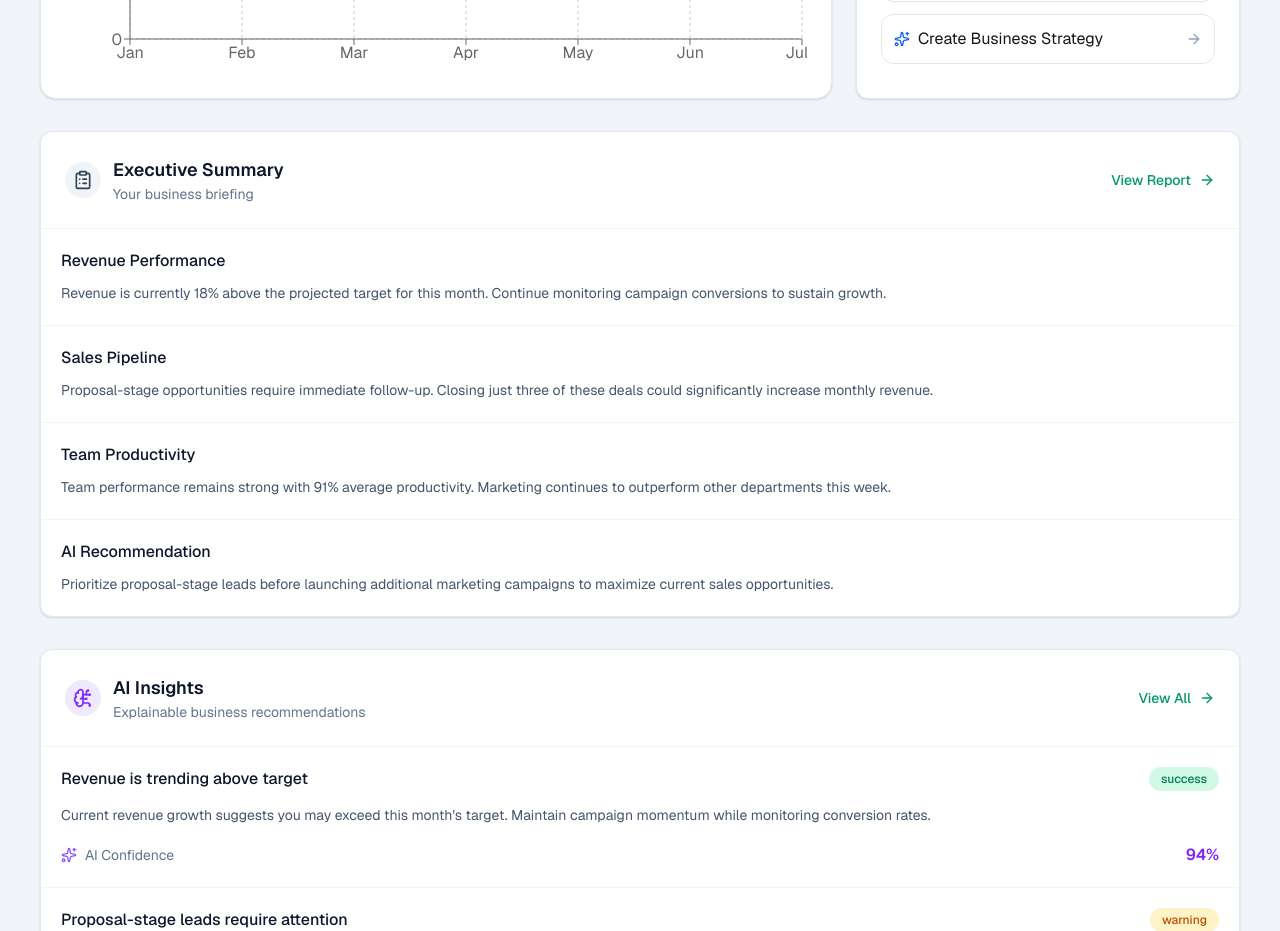
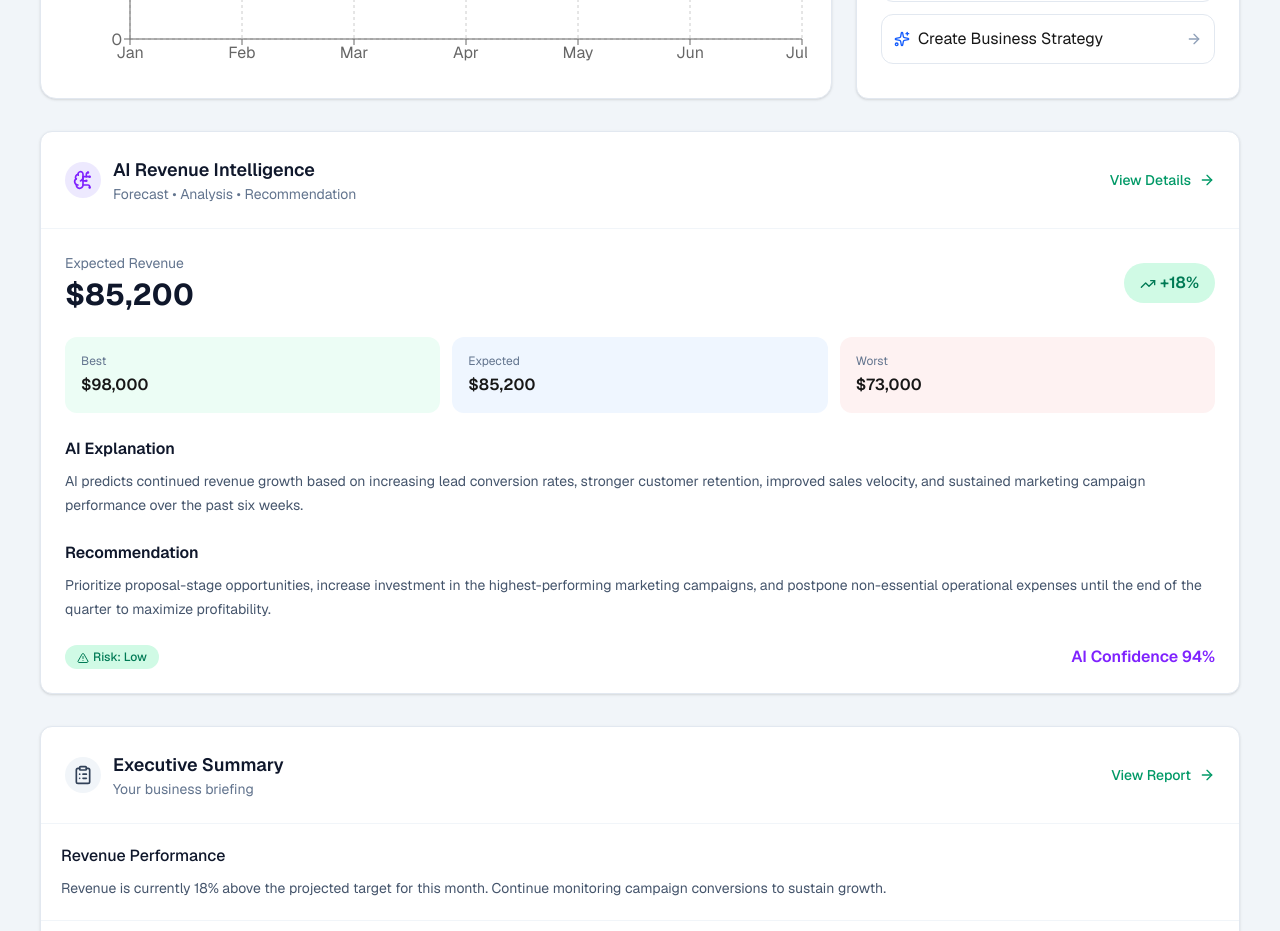
Before and after one commit to GrowthPilot247/GrowthPilot, a Next.js app: page /dashboard in a window 1280 px wide. Shown: the part 1020-1951 px from the top of the page. Built offline with nearby package versions, Linux system fonts and the light colour scheme.

Commit message:
Add AI Revenue Intelligence to executive dashboard

```diff
--- a/app/dashboard/page.tsx
+++ b/app/dashboard/page.tsx
@@ -5,6 +5,7 @@ import { RevenueChart } from "@/app/features/dashboard/components/RevenueChart";
 import { AIAssistant } from "@/app/features/dashboard/components/AIAssistant";
 import { AIInsightsWidget } from "@/app/features/dashboard/components/AIInsightsWidget";
 import { ExecutiveSummaryWidget } from "@/app/features/dashboard/components/ExecutiveSummaryWidget";
+import { RevenueIntelligenceWidget } from "@/app/features/dashboard/components/RevenueIntelligenceWidget";
 import { QuickActions } from "@/app/features/dashboard/components/QuickActions";
 import { NotificationCenter } from "@/app/features/dashboard/components/NotificationCenter";
 import { CalendarWidget } from "@/app/features/dashboard/components/CalendarWidget";
@@ -33,6 +34,7 @@ import { teamMembers } from "@/app/features/dashboard/constants/mockPeople";
 import { goals } from "@/app/features/dashboard/constants/mockStrategy";
 import { aiInsights } from "@/app/features/dashboard/constants/mockAI";
 import { executiveSummary } from "@/app/features/dashboard/constants/mockExecutiveSummary";
+import { revenueIntelligence } from "@/app/features/dashboard/constants/mockRevenueIntelligence";
 
 export default function DashboardPage() {
   return (
@@ -63,7 +65,7 @@ export default function DashboardPage() {
         ))}
       </section>
 
-      {/* Revenue + AI Assistant */}
+      {/* Revenue Analytics + AI Assistant */}
       <section className="mt-8 grid gap-6 lg:grid-cols-3">
         <div className="lg:col-span-2">
           <RevenueChart
@@ -72,6 +74,13 @@ export default function DashboardPage() {
         </div>
 
         <AIAssistant />
+      </section>
+
+      {/* AI Revenue Intelligence */}
+      <section className="mt-8">
+        <RevenueIntelligenceWidget
+          intelligence={revenueIntelligence}
+        />
       </section>
 
       {/* Executive Summary */}
--- /dev/null
+++ b/app/features/dashboard/components/RevenueForecastWidget.tsx
@@ -0,0 +1,92 @@
+"use client";
+
+import { ArrowRight, TrendingUp } from "lucide-react";
+
+export interface RevenueForecast {
+  id: string;
+  period: string;
+  projectedRevenue: string;
+  growth: string;
+  confidence: number;
+}
+
+interface RevenueForecastWidgetProps {
+  forecasts: RevenueForecast[];
+}
+
+export function RevenueForecastWidget({
+  forecasts,
+}: RevenueForecastWidgetProps) {
+  return (
+    <section className="rounded-xl border border-slate-200 bg-white shadow-sm">
+      {/* Header */}
+      <header className="flex items-center justify-between border-b border-slate-100 p-6">
+        <div className="flex items-center gap-3">
+          <div className="rounded-full bg-emerald-100 p-2">
+            <TrendingUp className="h-5 w-5 text-emerald-600" />
+          </div>
+
+          <div>
+            <h2 className="text-lg font-semibold text-slate-900">
+              Revenue Forecast
+            </h2>
+
+            <p className="text-sm text-slate-500">
+              AI-powered revenue projections
+            </p>
+          </div>
+        </div>
+
+        <button
+          type="button"
+          className="inline-flex items-center gap-2 text-sm font-medium text-emerald-600 transition-colors hover:text-emerald-700"
+        >
+          View Forecast
+
+          <ArrowRight className="h-4 w-4" />
+        </button>
+      </header>
+
+      {forecasts.length === 0 ? (
+        <div className="p-10 text-center">
+          <p className="text-sm text-slate-500">
+            No forecast data available.
+          </p>
+        </div>
+      ) : (
+        <div className="divide-y divide-slate-100">
+          {forecasts.map((forecast) => (
+            <article
+              key={forecast.id}
+              className="p-5 transition-colors hover:bg-slate-50"
+            >
+              <div className="flex items-center justify-between">
+                <h3 className="font-medium text-slate-900">
+                  {forecast.period}
+                </h3>
+
+                <span className="rounded-full bg-emerald-100 px-3 py-1 text-xs font-medium text-emerald-700">
+                  {forecast.growth}
+                </span>
+              </div>
+
+              <div className="mt-3 text-2xl font-bold text-slate-900">
+                {forecast.projectedRevenue}
+              </div>
+
+              <div className="mt-3 flex items-center justify-between text-sm">
+                <span className="text-slate-500">
+                  AI Confidence
+                </span>
+
+                <span className="font-semibold text-emerald-600">
+                  {forecast.confidence}%
+                </span>
+              </div>
+            </article>
+          ))}
+        </div>
+      )}
+    </section>
+  );
+}
--- /dev/null
+++ b/app/features/dashboard/components/RevenueIntelligenceWidget.tsx
@@ -0,0 +1,167 @@
+"use client";
+
+import {
+  ArrowRight,
+  BrainCircuit,
+  TrendingUp,
+  AlertTriangle,
+} from "lucide-react";
+
+export interface RevenueForecast {
+  period: string;
+  amount: string;
+  growth: string;
+}
+
+export interface RevenueScenario {
+  best: string;
+  expected: string;
+  worst: string;
+}
+
+export interface RevenueIntelligence {
+  forecast: RevenueForecast;
+  scenario: RevenueScenario;
+  confidence: number;
+  explanation: string;
+  recommendation: string;
+  risk: "Low" | "Medium" | "High";
+}
+
+interface RevenueIntelligenceWidgetProps {
+  intelligence: RevenueIntelligence;
+}
+
+const riskStyles = {
+  Low: "bg-emerald-100 text-emerald-700",
+  Medium: "bg-amber-100 text-amber-700",
+  High: "bg-red-100 text-red-700",
+};
+
+export function RevenueIntelligenceWidget({
+  intelligence,
+}: RevenueIntelligenceWidgetProps) {
+  return (
+    <section className="rounded-xl border border-slate-200 bg-white shadow-sm">
+
+      <header className="flex items-center justify-between border-b border-slate-100 p-6">
+
+        <div className="flex items-center gap-3">
+
+          <div className="rounded-full bg-violet-100 p-2">
+            <BrainCircuit className="h-5 w-5 text-violet-600" />
+          </div>
+
+          <div>
+            <h2 className="text-lg font-semibold text-slate-900">
+              AI Revenue Intelligence
+            </h2>
+
+            <p className="text-sm text-slate-500">
+              Forecast • Analysis • Recommendation
+            </p>
+          </div>
+
+        </div>
+
+        <button
+          className="inline-flex items-center gap-2 text-sm font-medium text-emerald-600 hover:text-emerald-700"
+        >
+          View Details
+          <ArrowRight className="h-4 w-4" />
+        </button>
+
+      </header>
+
+      <div className="space-y-6 p-6">
+
+        <div className="flex items-center justify-between">
+
+          <div>
+
+            <p className="text-sm text-slate-500">
+              Expected Revenue
+            </p>
+
+            <h3 className="mt-1 text-3xl font-bold text-slate-900">
+              {intelligence.forecast.amount}
+            </h3>
+
+          </div>
+
+          <div className="rounded-full bg-emerald-100 px-4 py-2 text-emerald-700 font-semibold">
+            <TrendingUp className="mr-1 inline h-4 w-4" />
+            {intelligence.forecast.growth}
+          </div>
+
+        </div>
+
+        <div className="grid grid-cols-3 gap-3">
+
+          <div className="rounded-lg bg-emerald-50 p-4">
+            <p className="text-xs text-slate-500">Best</p>
+            <p className="mt-1 font-semibold">
+              {intelligence.scenario.best}
+            </p>
+          </div>
+
+          <div className="rounded-lg bg-blue-50 p-4">
+            <p className="text-xs text-slate-500">Expected</p>
+            <p className="mt-1 font-semibold">
+              {intelligence.scenario.expected}
+            </p>
+          </div>
+
+          <div className="rounded-lg bg-red-50 p-4">
+            <p className="text-xs text-slate-500">Worst</p>
+            <p className="mt-1 font-semibold">
+              {intelligence.scenario.worst}
+            </p>
+          </div>
+
+        </div>
+
+        <div>
+
+          <h4 className="font-semibold text-slate-900">
+            AI Explanation
+          </h4>
+
+          <p className="mt-2 text-sm leading-6 text-slate-600">
+            {intelligence.explanation}
+          </p>
+
+        </div>
+
+        <div>
+
+          <h4 className="font-semibold text-slate-900">
+            Recommendation
+          </h4>
+
+          <p className="mt-2 text-sm leading-6 text-slate-600">
+            {intelligence.recommendation}
+          </p>
+
+        </div>
+
+        <div className="flex items-center justify-between">
+
+          <span
+            className={`rounded-full px-3 py-1 text-xs font-medium ${riskStyles[intelligence.risk]}`}
+          >
+            <AlertTriangle className="mr-1 inline h-3 w-3" />
+            Risk: {intelligence.risk}
+          </span>
+
+          <span className="font-semibold text-violet-600">
+            AI Confidence {intelligence.confidence}%
+          </span>
+
+        </div>
+
+      </div>
+
+    </section>
+  );
+}
--- /dev/null
+++ b/app/features/dashboard/constants/mockRevenueIntelligence.ts
@@ -0,0 +1,25 @@
+import { RevenueIntelligence } from "../components/RevenueIntelligenceWidget";
+
+export const revenueIntelligence: RevenueIntelligence = {
+  forecast: {
+    period: "August 2026",
+    amount: "$85,200",
+    growth: "+18%",
+  },
+
+  scenario: {
+    best: "$98,000",
+    expected: "$85,200",
+    worst: "$73,000",
+  },
+
+  confidence: 94,
+
+  explanation:
+    "AI predicts continued revenue growth based on increasing lead conversion rates, stronger customer retention, improved sales velocity, and sustained marketing campaign performance over the past six weeks.",
+
+  recommendation:
+    "Prioritize proposal-stage opportunities, increase investment in the highest-performing marketing campaigns, and postpone non-essential operational expenses until the end of the quarter to maximize profitability.",
+
+  risk: "Low",
+};
```
